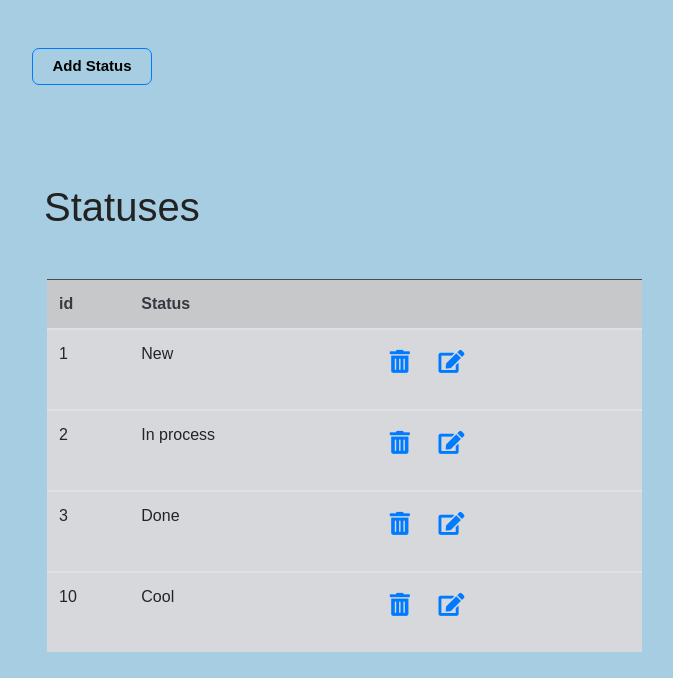
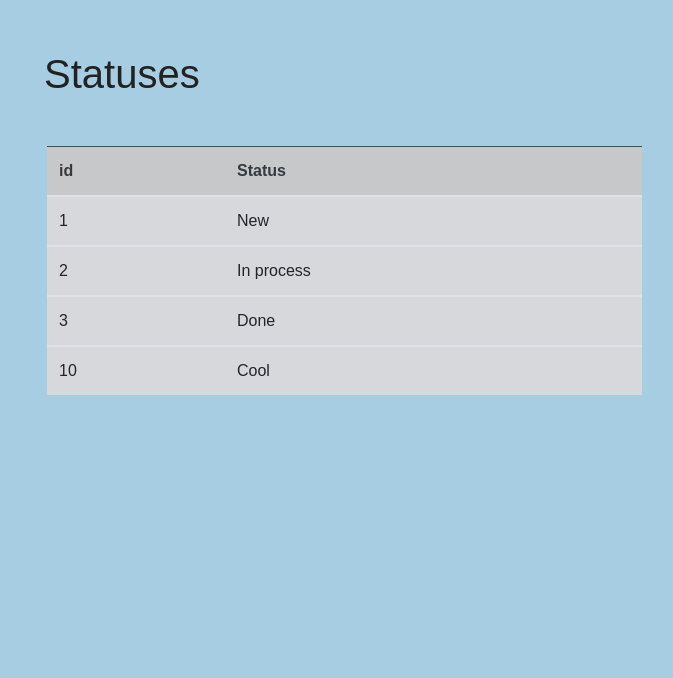
Before and after one commit to Aisuluu1405/python_group_3_homework_49_Aisulu_Dzhusupova, a Django app: page /status/ in a window 1280 px wide. Shown: the part 122-800 px from the top of the page, without its empty margins (171-844 px from the left). Run offline with Django 3.2, Linux system fonts and the light colour scheme; data comes from the database, SQL or seed files in the repository; some libraries are stand-ins or nearby versions.

Commit message:
Создала ограничение доступа для добавления. редактирования и удаления статусов. В 'status_views.py' в представления добавила миксин 'LoginRequiredMixin'.

```diff
--- a/source/main/settings.py
+++ b/source/main/settings.py
@@ -124,4 +124,4 @@ USE_TZ = True
 
 STATIC_URL = '/static/'
 
-LOGIN_URL = reverse_lazy('accounts:login')
+LOGIN_URL = 'accounts:login'
--- a/source/webapp/templates/status/index.html
+++ b/source/webapp/templates/status/index.html
@@ -3,7 +3,9 @@
 {% block title %}Status{% endblock %}
 
 {% block content %}
-    <a href="{% url 'webapp:status_add' %}" class="btn btn-outline-primary  m-5">Add Status</a>
+    {% if request.user.is_authenticated %}
+        <a href="{% url 'webapp:status_add' %}" class="btn btn-outline-primary  m-5">Add Status</a>
+    {% endif %}
 
     <div class="status text-left">
         <h1>Statuses</h1>
@@ -17,8 +19,9 @@
                         <tr class="table-dark text-dark">
                             <th scope="col">id</th>
                             <th scope="col">Status</th>
-
-                            <th scope="col"></th>
+                            {% if request.user.is_authenticated %}
+                                <th scope="col"></th>
+                            {% endif %}
                         </tr>
                         </thead>
                         {% for status in statuses %}
@@ -26,9 +29,12 @@
                             <tr class="table-secondary">
                                 <td>{{ status.pk }}</td>
                                 <td>{{ status}}</td>
-
-                                <td><p><a href="{% url 'webapp:status_delete' status.pk %}"><i class="fas fa-trash-alt ml-5"></i></a>
-                                       <a href="{% url 'webapp:status_edit' status.pk %}"><i class="fas fa-edit ml-2"></i></a></p> </td>
+                                {% if request.user.is_authenticated %}
+                                <td>
+                                    <p><a href="{% url 'webapp:status_delete' status.pk %}"><i class="fas fa-trash-alt ml-5"></i></a>
+                                       <a href="{% url 'webapp:status_edit' status.pk %}"><i class="fas fa-edit ml-2"></i></a></p>
+                                </td>
+                                {% endif %}
                             </tr>
                             </tbody>
                         {% endfor %}
--- a/source/webapp/views/status_views.py
+++ b/source/webapp/views/status_views.py
@@ -1,3 +1,4 @@
+from django.contrib.auth.mixins import LoginRequiredMixin
 from django.db.models import ProtectedError
 from django.shortcuts import render, get_object_or_404, redirect, reverse
 from django.urls import reverse_lazy
@@ -12,7 +13,7 @@ class StatusIndexView(ListView):
     model = Status
 
 
-class StatusCreateView(CreateView):
+class StatusCreateView(LoginRequiredMixin, CreateView):
     template_name = 'status/add.html'
     model = Status
     form_class = StatusForm
@@ -21,7 +22,7 @@ class StatusCreateView(CreateView):
         return reverse('webapp:status_index')
 
 
-class StatusEditView(UpdateView):
+class StatusEditView(LoginRequiredMixin, UpdateView):
     template_name = 'status/edit.html'
     model = Status
     form_class = StatusForm
@@ -31,7 +32,7 @@ class StatusEditView(UpdateView):
         return reverse('webapp:status_index')
 
 
-class StatusDeleteView(DeleteView):
+class StatusDeleteView(LoginRequiredMixin, DeleteView):
     model = Status
     success_url = reverse_lazy('webapp:status_index')
     template = 'status/protected_error.html'
```
